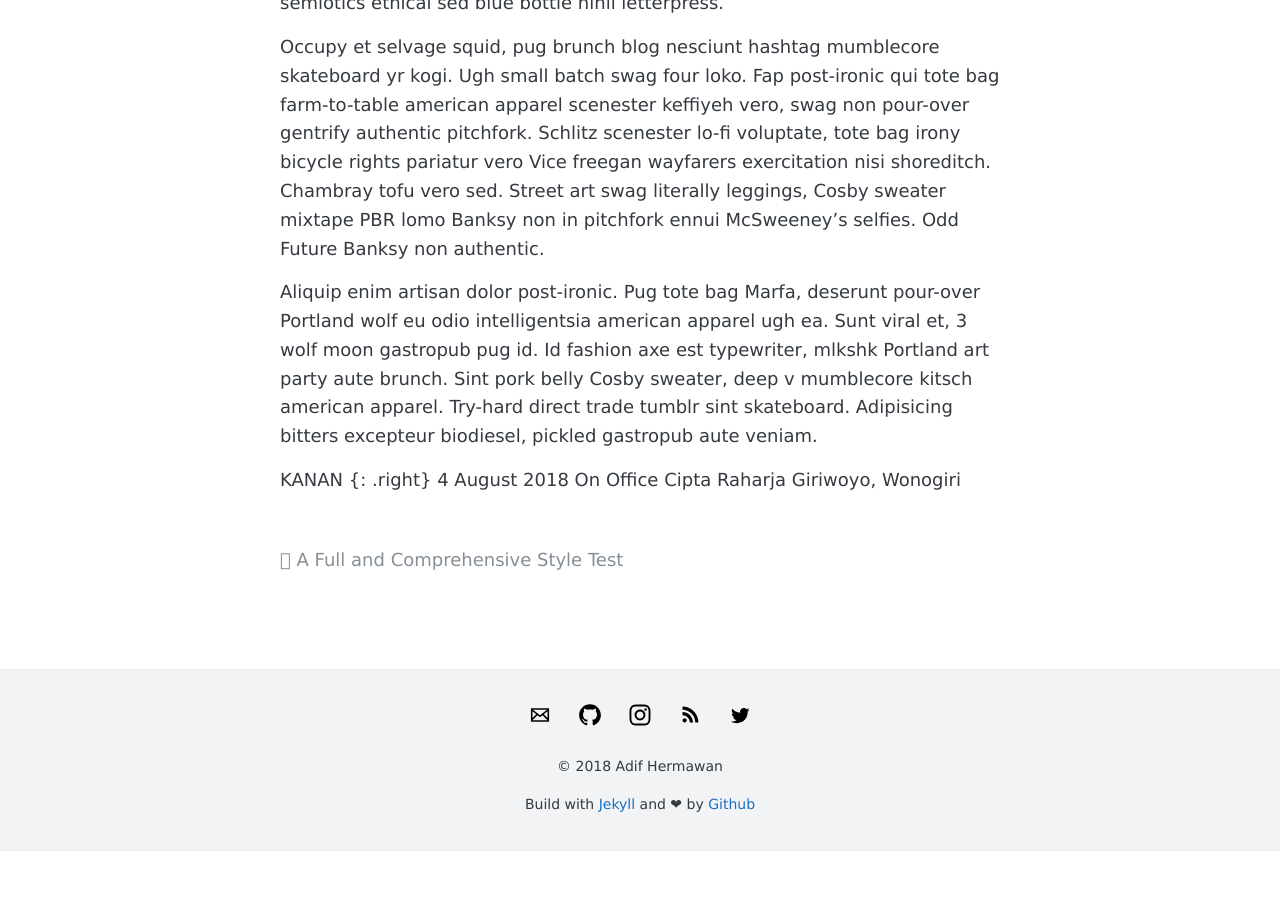
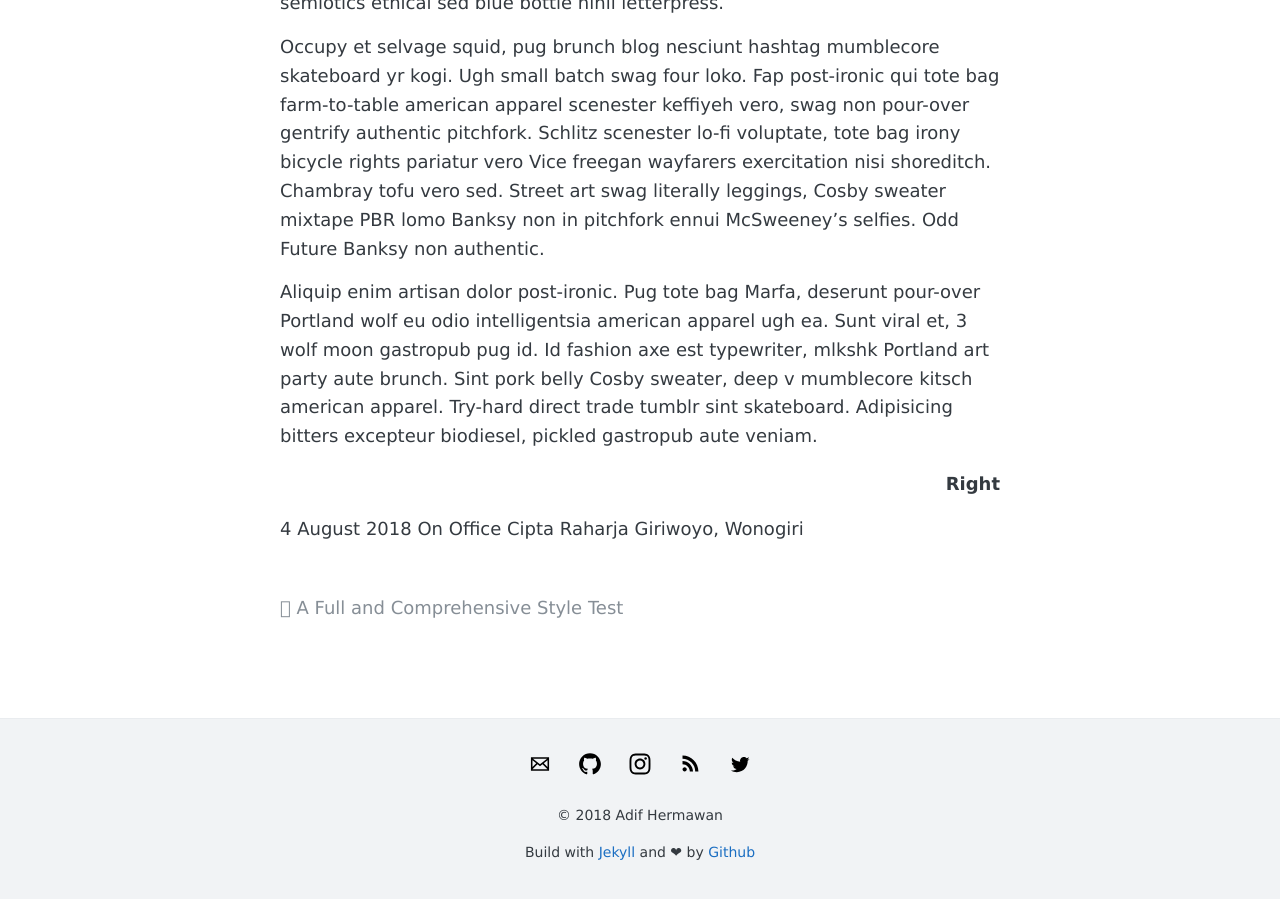
Before and after one commit to adif48/Blog, a Jekyll site: the page built from _posts/2018-08-4-contoh-link.md, in a window 1280 px wide and 900 px high, scrolled down 2865 px. Built offline with Jekyll 4.4.1, drawn with Linux system fonts in a browser that asks for light colours; comment, search, counter and statistics services are not loaded; before the commit the page ends 3716 px from its top, so only the background shows below that.

Commit message:
Update 2018-08-4-contoh-link.md

```diff
--- a/_posts/2018-08-4-contoh-link.md
+++ b/_posts/2018-08-4-contoh-link.md
@@ -46,7 +46,8 @@ Occupy et selvage squid, pug brunch blog nesciunt hashtag mumblecore skateboard
 
 Aliquip enim artisan dolor post-ironic. Pug tote bag Marfa, deserunt pour-over Portland wolf eu odio intelligentsia american apparel ugh ea. Sunt viral et, 3 wolf moon gastropub pug id. Id fashion axe est typewriter, mlkshk Portland art party aute brunch. Sint pork belly Cosby sweater, deep v mumblecore kitsch american apparel. Try-hard direct trade tumblr sint skateboard. Adipisicing bitters excepteur biodiesel, pickled gastropub aute veniam.
 
-KANAN {: .right}
+##### Right
+{: .right}
 4 August 2018
 On Office Cipta Raharja
 Giriwoyo, Wonogiri
```
